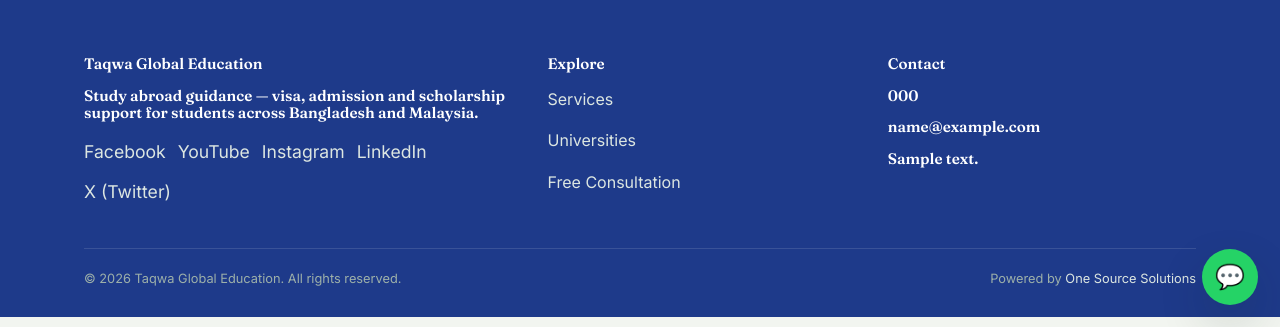
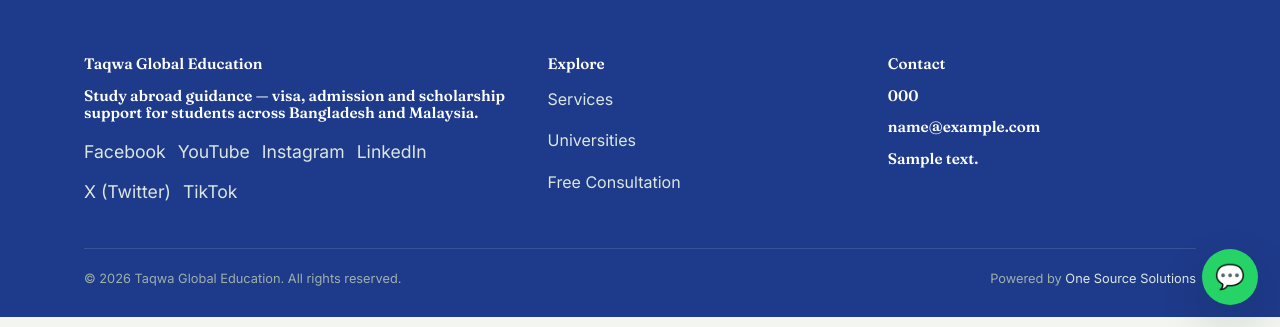
Before and after one commit to iceslice/taqwa, a Django app: a page that uses templates/partials/footer.html in a window 1280 px wide. Shown: the part 473-800 px from the top of the page. Run offline with Django 5.2, Linux system fonts and the light colour scheme; tables that the repository leaves empty hold one stand-in row (values such as "Sample post"); some libraries are stand-ins or nearby versions.

Commit message:
Add TikTok URL to SiteSettings and footer

```diff
--- a/core/models.py
+++ b/core/models.py
@@ -19,6 +19,7 @@ class SiteSettings(models.Model):
     instagram_url = models.URLField(blank=True, help_text="Full URL to your Instagram profile")
     linkedin_url = models.URLField(blank=True, help_text="Full URL to your LinkedIn profile")
     x_url = models.URLField(blank=True, help_text="Full URL to your X (Twitter) profile")
+    tiktok_url = models.URLField(blank=True, help_text="Full URL to your TikTok profile")
 
     def save(self, *args, **kwargs):
         self.pk = 1
--- a/templates/partials/footer.html
+++ b/templates/partials/footer.html
@@ -34,7 +34,7 @@
                 <h4>{% trans "Taqwa Global Education" %}</h4>
                 <h4 class="muted">{% trans "Study abroad guidance — visa, admission and scholarship support for students across Bangladesh and Malaysia." %}</h4>
 
-                {% if site.facebook_url or site.youtube_url or site.instagram_url or site.linkedin_url or site.x_url %}
+                {% if site.facebook_url or site.youtube_url or site.instagram_url or site.linkedin_url or site.x_url or site.tiktok_url %}
                 <div class="cluster" style="margin-top:16px;">
                     {% if site.facebook_url %}
                         <a href="{{ site.facebook_url }}" target="_blank" rel="noopener" aria-label="Facebook" style="font-size:1.1rem;">Facebook</a>
@@ -50,6 +50,9 @@
                     {% endif %}
                     {% if site.x_url %}
                         <a href="{{ site.x_url }}" target="_blank" rel="noopener" aria-label="X (Twitter)" style="font-size:1.1rem;">X (Twitter)</a>
+                    {% endif %}
+                    {% if site.tiktok_url %}
+                        <a href="{{ site.tiktok_url }}" target="_blank" rel="noopener" aria-label="TikTok" style="font-size:1.1rem;">TikTok</a>
                     {% endif %}
                 </div>
                 {% endif %}
```
Also changed, not shown: core/migrations/0004_sitesettings_tiktok_url.py (added).
